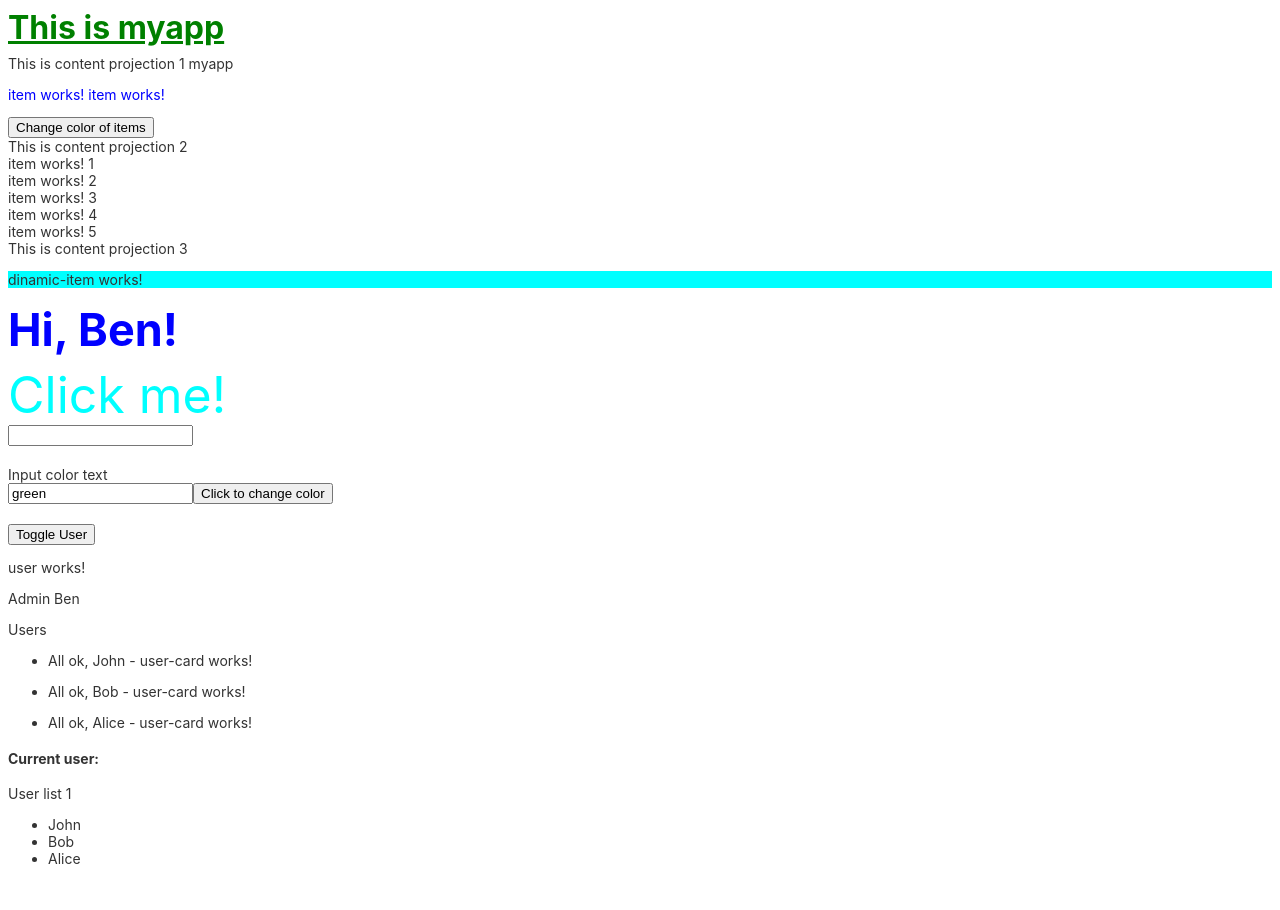
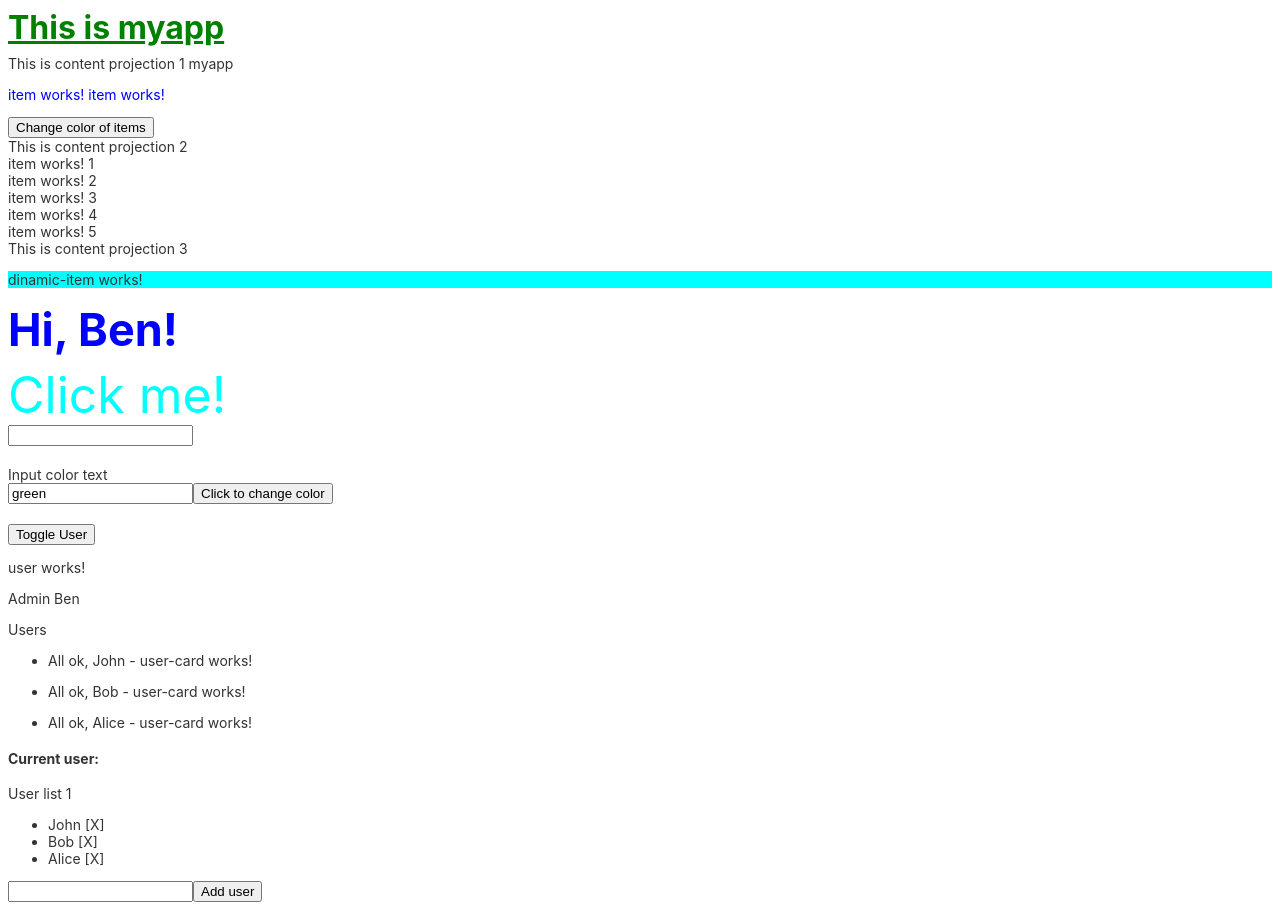
Before and after one commit to DanDev2519/Screencast-Angular, an Angular app in the folder myapp/: page / in a window 1280 px wide. Before the commit the page ends 881 px from the top, so only its background shows below. Built offline with nearby package versions, Linux system fonts and the light colour scheme.

Commit message:
Базовый CRUD с использованием сервиса userService

```diff
--- a/myapp/src/app/app.component.html
+++ b/myapp/src/app/app.component.html
@@ -542,7 +542,8 @@
 <ul>
   <!-- Директива ngFor - проходит по массиву и выводит каждый эдемент item -->
   <li *ngFor="let user of userList">
-    {{user.name}}
+    {{user.name}} <span (click)="removeUser(user.name)"> [X] </span>
   </li>
 </ul>
+<input type="text" #userAddInput> <button (click)="addUser(userAddInput.value); userAddInput.value=''">Add user</button>
 <router-outlet></router-outlet>
--- a/myapp/src/app/app.component.ts
+++ b/myapp/src/app/app.component.ts
@@ -56,4 +56,17 @@ export class AppComponent implements OnInit{
     // берем список пользователей из сервиса
     this.userList = this._userService.getUserList();
   }
+
+  removeUser(name: string) {
+    this._userService.remove(name);
+    this.userList = this._userService.getUserList();
+  }
+
+  addUser(name: string) {
+    if (!name) {
+      return;
+    }
+    this._userService.add(name);
+    this.userList = this._userService.getUserList();
+  }
 }
--- a/myapp/src/app/service/user.service.ts
+++ b/myapp/src/app/service/user.service.ts
@@ -16,4 +16,12 @@ export class UserService {
   public getUserList() {
     return this.userList;
   }
+
+  public remove(name: string) {
+    return this.userList = this.userList.filter((user) => user.name !== name);
+  }
+
+  public add(name: string) {
+    this.userList.push({ name });
+  }
 }
```
